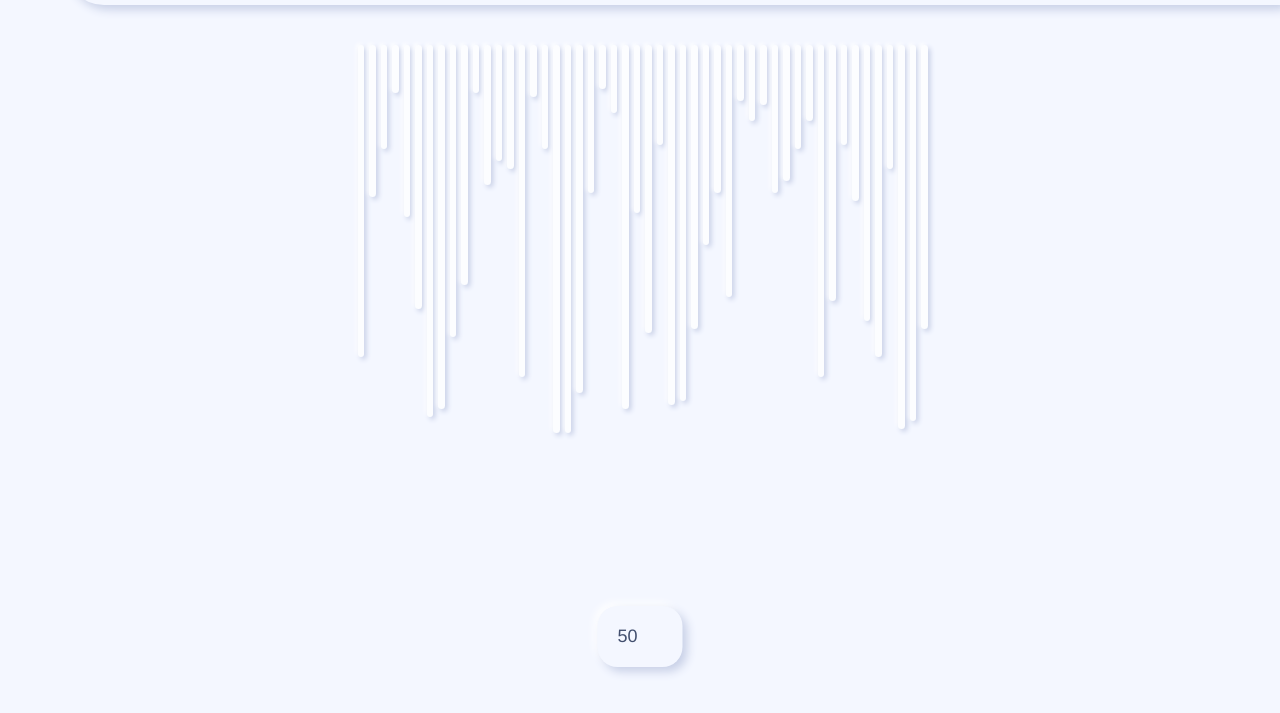
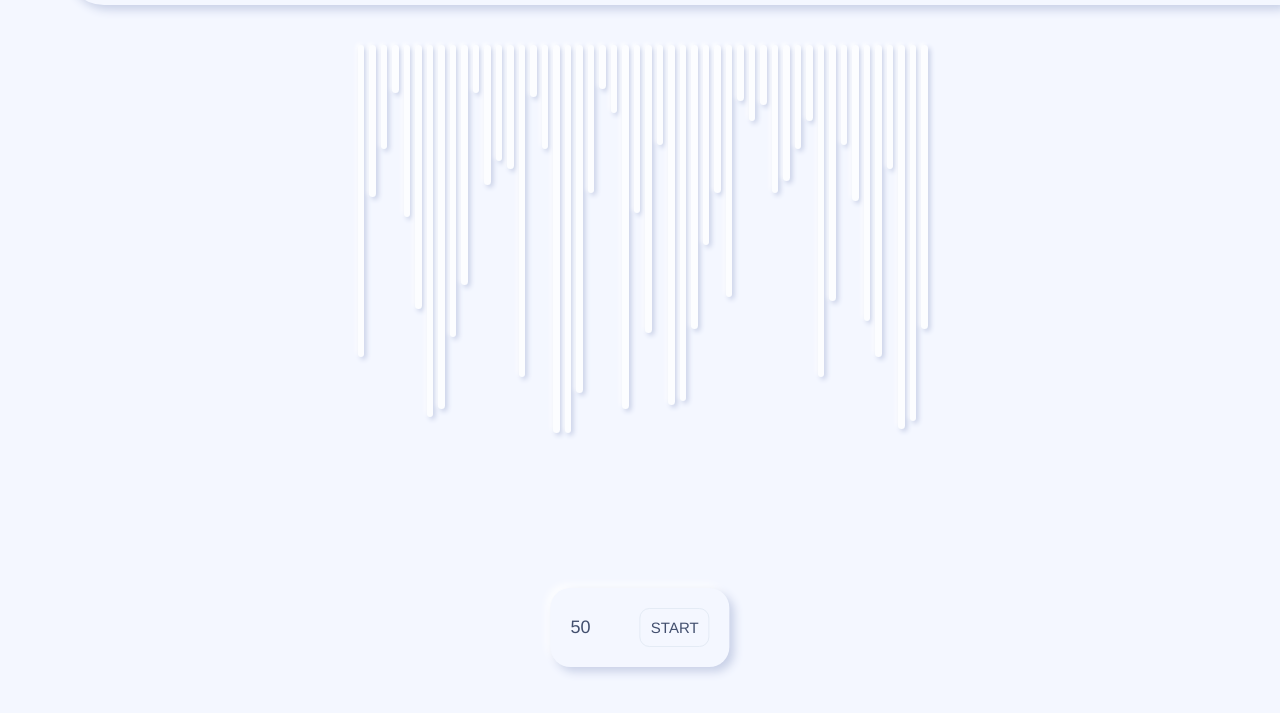
Before and after one commit to rogelio-lopez/sorting-visualizer, a plain HTML site: page index.html in a window 1280 px wide. Shown: the part 85-798 px from the top of the page. Drawn offline with Linux system fonts and the light colour scheme.

Commit message:
Button addition / adding start sorting option

```diff
--- a/algorithms/bubble.js
+++ b/algorithms/bubble.js
@@ -1,4 +1,4 @@
-const bubbleSort = (unsortedArray = [10,10, 14, 28, 11,1,5,7,3,2,5,7,4, 7, 16, 30, 50, 25, 18]) => {
+const bubbleSort = (unsortedArray) => {
   let arrObj;
 
   do{
--- a/app.js
+++ b/app.js
@@ -1,10 +1,10 @@
 const elementObj = {
+  key: '', // key = array position
   value: 0,
-  position: 0,
-  element: document.querySelector(`.sort-item-${this.position}`), //needs to be updated after node is moved, maybe make into func
   selected: false,
-  moved: false
-}
+  moved: false,
+  htmlElement: ''
+};
 
 
 // Creating dynamic random ElementObj array
@@ -20,10 +20,6 @@ const createHtmlElementObj = (rand) => {
   return li;
 }
 
-const displayElementObjArray = (arr) => {
-  arr.forEach(el => elContainer.appendChild(el));
-}
-
 const createElementObjArray = (quantity) => {
   elContainer.innerHTML = '';
   let elArray = [];
@@ -35,6 +31,14 @@ const createElementObjArray = (quantity) => {
   displayElementObjArray(elArray);
 }
 
+/** Two uses:
+ * Display a new array
+ * Display changes in sorting (everything stays the same except for 2)
+ */
+const displayElementObjArray = (arr) => {
+  arr.forEach(el => elContainer.appendChild(el));
+}
+
 elAmount.addEventListener('change', (e) => {
   createElementObjArray(e.target.value);
 });
--- a/index.html
+++ b/index.html
@@ -31,15 +31,16 @@
     <main>
       <ul class="el-container"></ul>
 
-      <div class="quantity">
+      <div class="quantity shadow">
         <input
-          class="shadow"
           type="number"
           min="50"
           max="100"
           value="50"
           autocomplete="off"
           >
+
+          <button id="RunAlgorithm">start</button>
       </div>
     </main>
 
--- a/styles.css
+++ b/styles.css
@@ -112,16 +112,34 @@ main {
   left: 50%;
   bottom: 3rem;
   transform: translateX(-50%);
+  border-radius: 20px;
+  padding: 20px 20px 20px 20px;
+  background-color: var(--greyLight);
 }
 .quantity input{
   border: none;
   outline: none;
-  border-radius: 20px;
-  padding: 20px 10px 20px 20px;
   width: 55px;
   font-size: 18px;
   color: var(--dark);
-  background-color: var(--greyLight);
+  background: transparent;
+}
+.quantity button{
+  border: solid 1px var(--greyLight-1);
+  border-radius: 10px;
+  outline: none;
+  margin-left: 10px;
+  padding: 10px;
+  cursor: pointer;
+  font-size: 15px;
+  text-transform: uppercase;
+  color: var(--dark);
+  background: transparent;
+}
+.quantity button:active{
+  box-shadow: inset .1rem .1rem .25rem var(--greyLight-2),
+              inset -.1rem -.1rem .25rem var(--white);
+  border: solid 1px transparent;
 }
 
 /* Sorting Elements */
```
